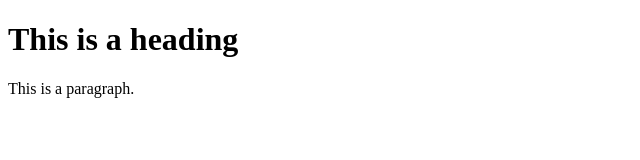
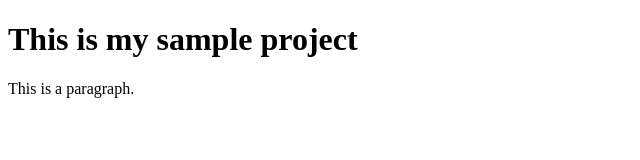
Before and after one commit to Dibyaranjanrout/MySampleProject, a plain HTML site: page index.html in a window 1280 px wide. Shown: the whole page, without its empty margins (0-640 px from the left). Drawn offline with Linux system fonts and the light colour scheme.

Commit message:
Rashmi index.html changes

```diff
--- a/index.html
+++ b/index.html
@@ -3,7 +3,7 @@
 <title>HTML Tutorial</title>
 <body>
 
-<h1>This is a heading</h1>
+<h1>This is my sample project</h1>
 <p>This is a paragraph.</p>
 
 </body>
```
